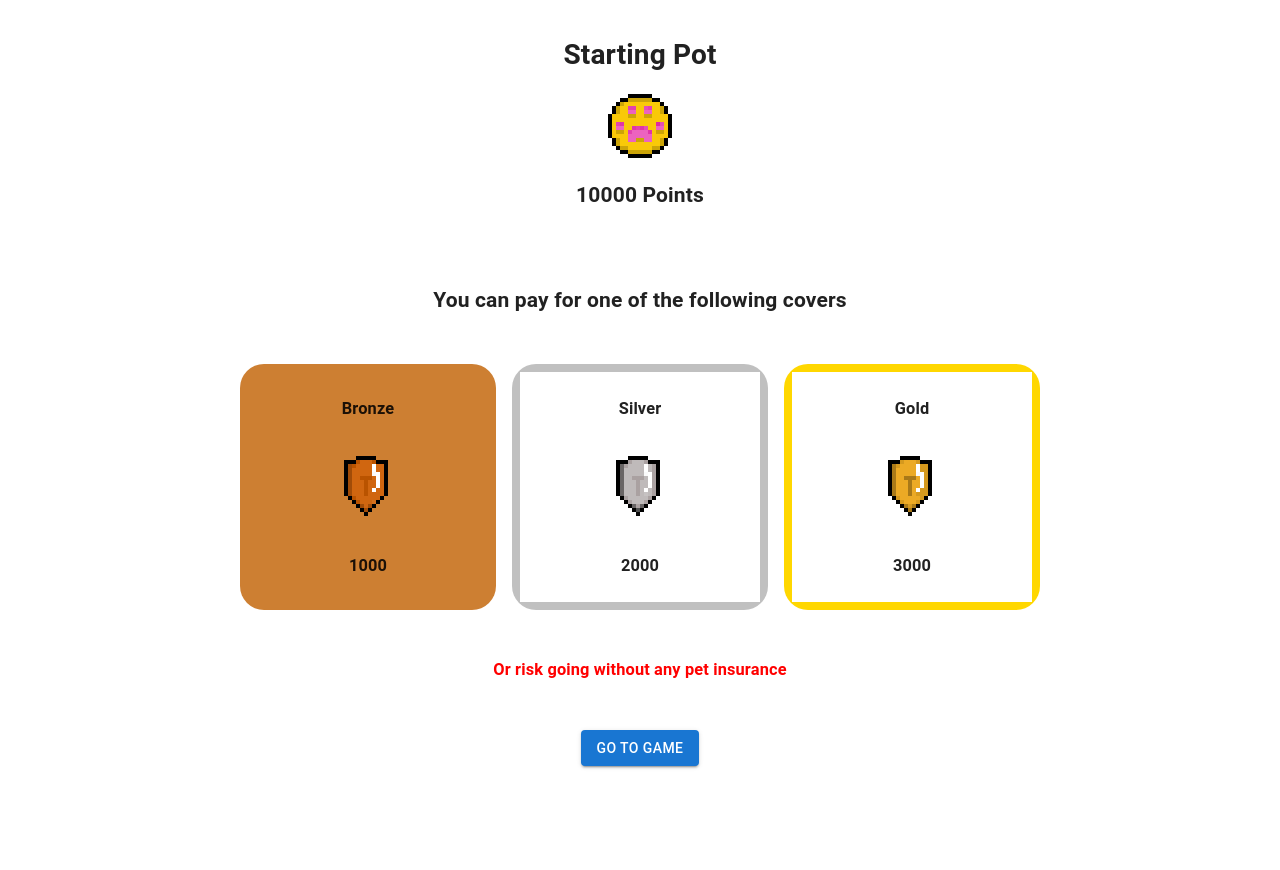
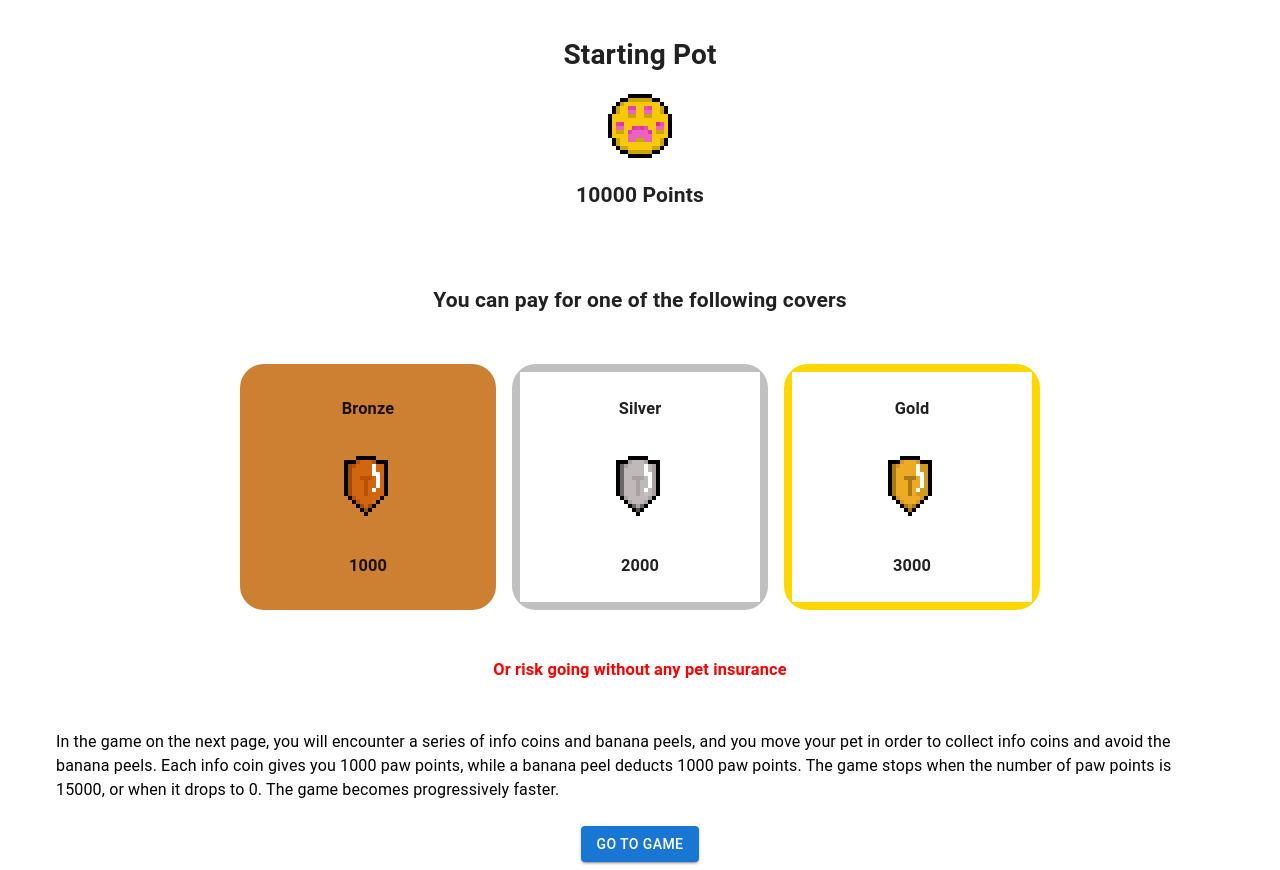
Before and after one commit to GJDteamOne/claw-and-order, a React (Create React App) app: page /starting-pot in a window 1280 px wide. Before the commit the page ends 800 px from the top, so only its background shows below. Built offline with nearby package versions, Linux system fonts and the light colour scheme.

Commit message:
Update text in StartingPot

```diff
--- a/src/App.css
+++ b/src/App.css
@@ -10,7 +10,7 @@ body {
   align-items: center;
   min-height: 100vh;
   background-color: #f4f4f4;
-  font-family: 'Arial', sans-serif;
+  font-family: 'Roboto', sans-serif;
 }
 
 #root {
--- a/src/StartingPot.jsx
+++ b/src/StartingPot.jsx
@@ -5,6 +5,7 @@ import Stack from '@mui/material/Stack';
 import Button from '@mui/material/Button';
 import { styled } from '@mui/material/styles';
 import { useNavigate } from 'react-router-dom';
+import { Typography } from '@mui/material';
 import { GameContext, INITIAL_POINTS } from './App';
 
 function StartingPot() {
@@ -37,7 +38,6 @@ function StartingPot() {
   };
 
   return (
-
     <Box sx={{ flexGrow: 1, px: { xs: 2, sm: 4, md: 6 } }}>
       <Stack spacing={3} alignItems='center'>
         <Item>
@@ -83,6 +83,23 @@ function StartingPot() {
         <WarningText>
           <h3>Or risk going without any pet insurance</h3>
         </WarningText>
+        <Stack
+          direction={{ xs: 'column', sm: 'row' }}
+          spacing={2}
+          justifyContent='center'
+          sx={{ mb: 4 }}
+        >
+
+          <Typography
+            variant='body1'
+          >
+            In the game on the next page, you will encounter a series of info coins and banana peels,
+            and you move your pet in order to collect info coins and avoid the banana peels.
+            Each info coin gives you 1000 paw points, while a banana peel deducts 1000 paw points.
+            The game stops when the number of paw points is 15000, or when it drops to 0. The game becomes progressively faster.
+          </Typography>
+
+        </Stack>
         <Stack
           direction={{ xs: 'column', sm: 'row' }}
           spacing={2}
```
